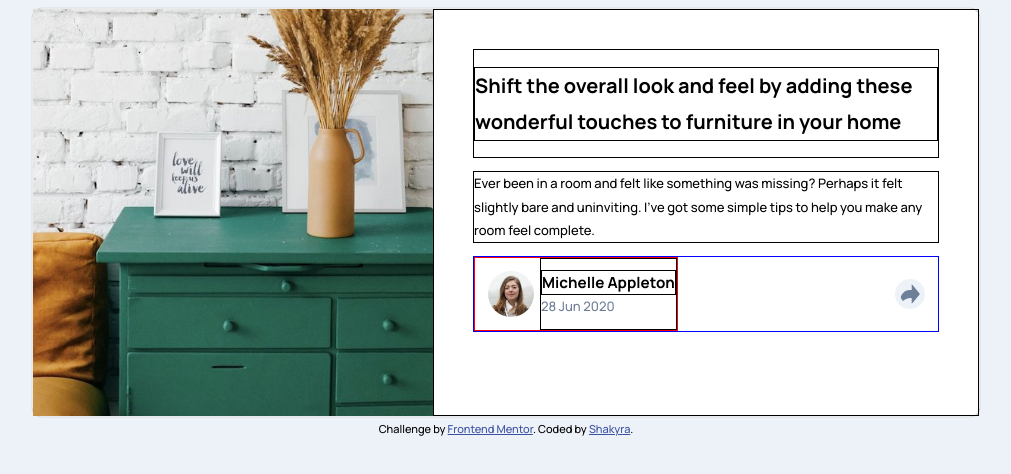
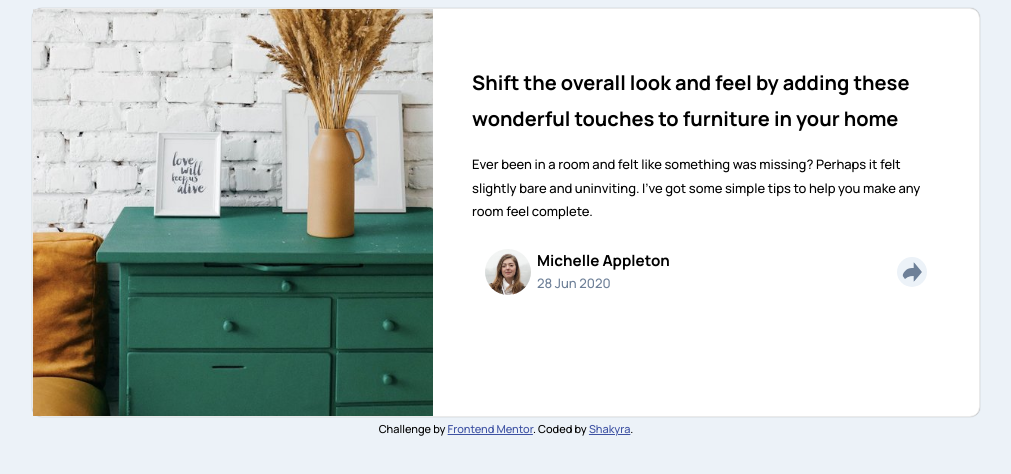
Before and after one commit to shakyra/ArticlePreviewChallenge, a plain HTML site: page index.html in a window 1280 px wide. Shown: the whole page, without its empty margins (134-1145 px from the left). Drawn offline with Linux system fonts and the light colour scheme.

Commit message:
Removed staging borders

```diff
--- a/index.html
+++ b/index.html
@@ -24,20 +24,20 @@
       </div>
 
       <div class="column text-column">
-          <header style="border: 1px solid black;">
-            <h1 style="border: 1px solid black;">
+          <header>
+            <h1>
               Shift the overall look and feel by adding these wonderful
               touches to furniture in your home
             </h1>
           </header>
-          <p style="border: 1px solid black;">
+          <p>
             Ever been in a room and felt like something was missing? Perhaps it felt slightly bare and uninviting. I’ve got some simple tips to help you make any room feel complete.
           </p>
 
           <footer>
             <div class="author-info">
               <img src="images/avatar-michelle.jpg" alt-"small avatar icon of Michelle">
-              <div style="border: 1px solid black;">
+              <div>
                 <h3>Michelle Appleton</h3>
                 <time datetime="2020-06-28 20:00">28 Jun 2020</time>
               </div>
--- a/styles.css
+++ b/styles.css
@@ -42,7 +42,6 @@ time {
 }
 
 .text-column {
-  border: 1px solid black;
   padding: 3em 3em;
   min-width: inherit;
 }
@@ -53,7 +52,6 @@ time {
   align-items: center;
   width: 100%;
   height: auto;
-  border: 1px solid blue;
 }
 
 .text-column h1 {
@@ -63,7 +61,6 @@ time {
 
 .author-info {
   display: flex;
-  border: 1px solid red;
 }
 
 .author-info div {
@@ -74,7 +71,6 @@ time {
 }
 
 .author-info h3 {
-  border: 1px solid black;
   margin: 0;
 }
 
@@ -102,9 +98,14 @@ time {
 }
 
 
-@media only screen and (max-width: 600px) {
+@media only screen and (max-width: 875px) {
   body {
     background-color: lightgreen;
+  }
+
+  .column {
+    margin: 0;
+    padding: 0;
   }
 
   .article-container {
```
